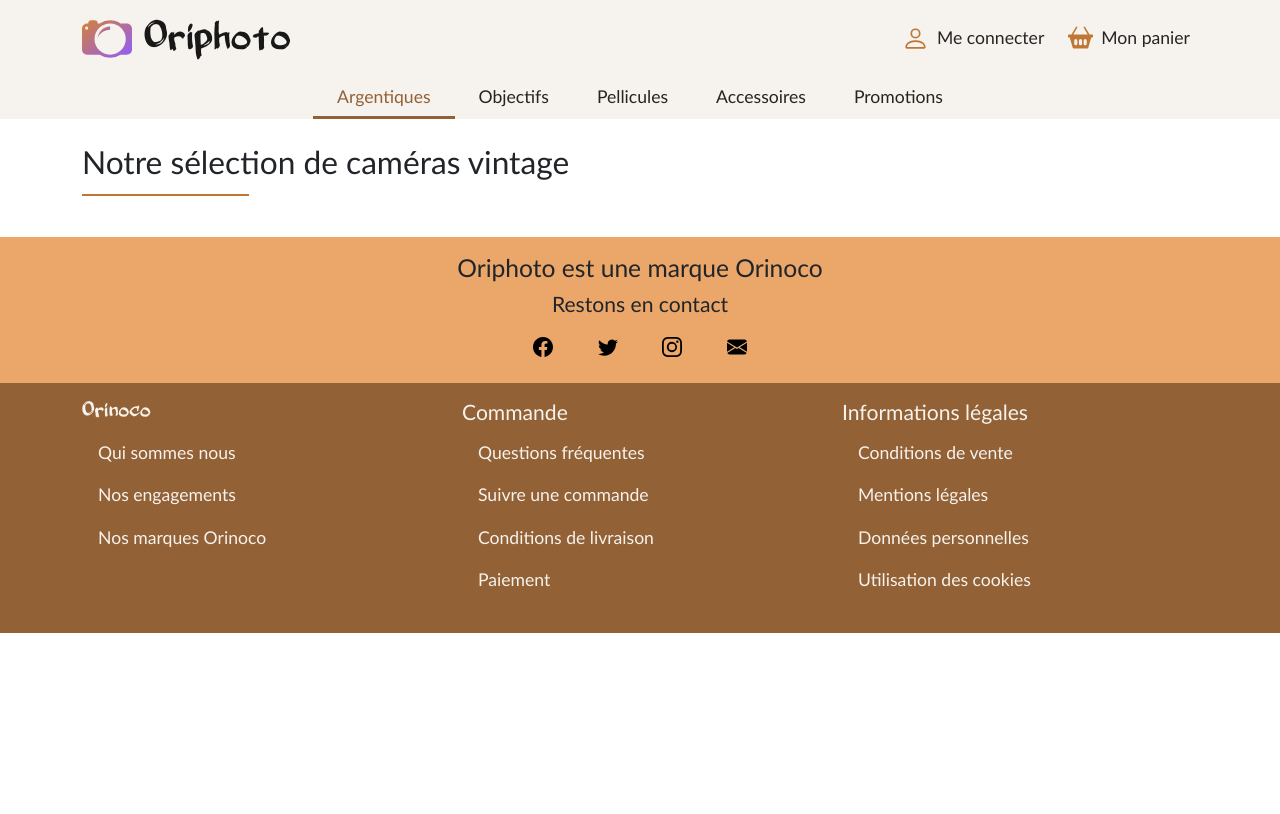
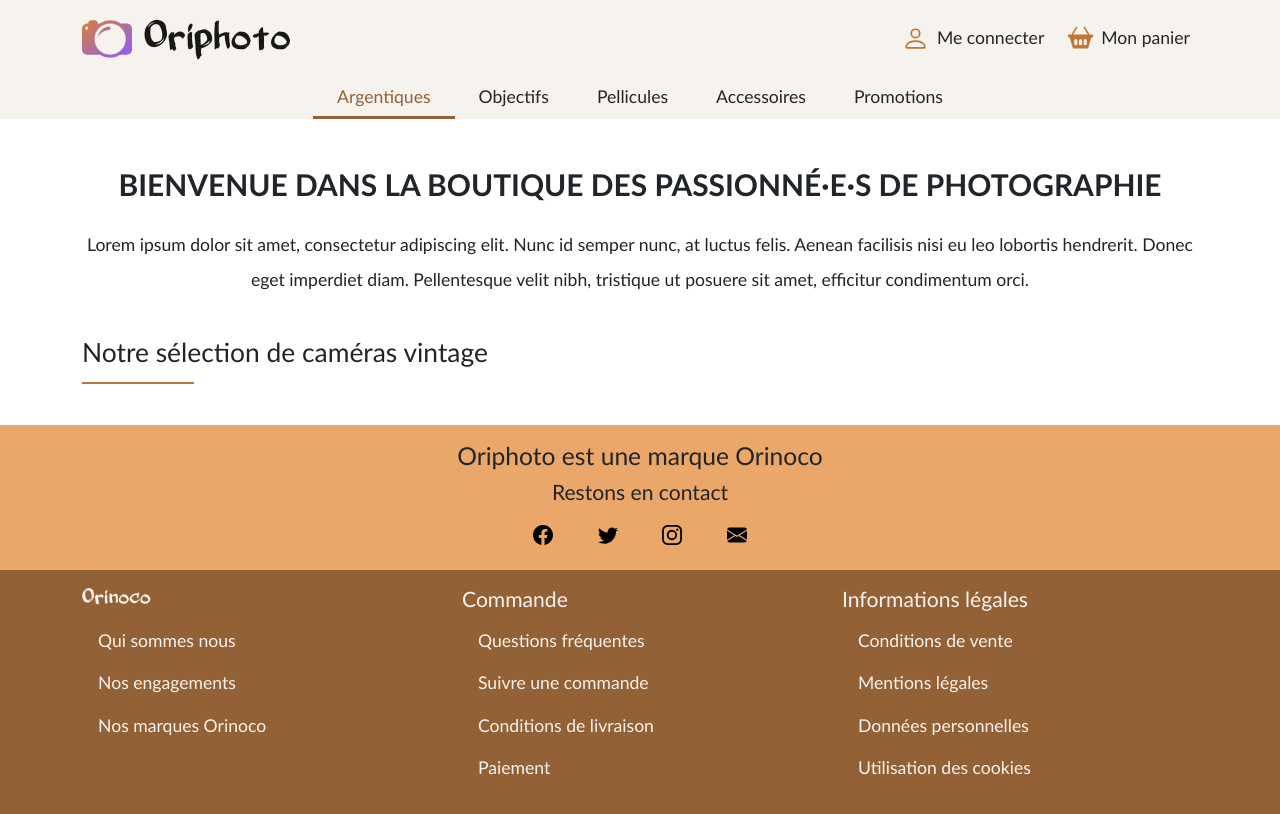
Before and after one commit to MarineFlora/MarineRapeneau_5_19082021, a plain HTML site: page index.html in a window 1280 px wide. Drawn offline with nearby package versions, Linux system fonts and the light colour scheme; no server answers.

Commit message:
ajout new heading

```diff
--- a/front-end/scss/_custom_layout.scss
+++ b/front-end/scss/_custom_layout.scss
@@ -60,7 +60,11 @@
 
 // MAIN
 
-.top-heading {
+.heading {
+  line-height: 2;
+}
+
+.subheading {
     position: relative;
     &::after {
         content: "";
@@ -68,7 +72,7 @@
         left: 0;
         bottom: -15px;
         height: 2px;
-        width: 15%;
+        width: 10%;
         background-color: $primary;
     }
 }
--- a/front-end/scss/_variables_overrides.scss
+++ b/front-end/scss/_variables_overrides.scss
@@ -16,7 +16,7 @@ $navbar-dark-hover-color: $light;
 $nav-link-transition: color .15s ease-in-out, background-color .15s ease-in-out, border-color .15s ease-in-out;
 
 $font-size-base: 1.1rem;
-$h1-font-size:  $font-size-base * 1.8;
-$h2-font-size: $font-size-base * 1.4;
+$h1-font-size:  $font-size-base * 1.7;
+$h2-font-size: $font-size-base * 1.5;
 $h3-font-size: $font-size-base * 1.4;
 $h4-font-size: $font-size-base * 1.2;
--- a/index.html
+++ b/index.html
@@ -98,16 +98,29 @@
         </header>
 
         <!-- MAIN -->
-        <main class="container py-4">
-           <!-- MAIN HEADING -->
+        <main >
+            <!-- MAIN HEADING -->
+            <div class="container pt-5 heading">
+                <div class="row ">
+                    <div class="col text-center">
+                        <h1 class="fw-bold">BIENVENUE DANS LA BOUTIQUE DES PASSIONNÉ·E·S DE PHOTOGRAPHIE</h1>
+                        <p class="pt-3">Lorem ipsum dolor sit amet, consectetur adipiscing elit. Nunc id semper nunc, at luctus felis. Aenean facilisis nisi eu leo lobortis hendrerit. Donec eget imperdiet diam. Pellentesque velit nibh, tristique ut posuere sit amet, efficitur condimentum orci. </p>
+                    </div>
+                </div>
+            </div>
+
+           <!-- MAIN SUBHEADING -->
+           <div class="container py-4">
             <div class="row mb-3 mb-lg-4 ">
                 <div class="col">
-                    <h1 class="top-heading">Notre sélection de caméras vintage</h1>
+                    <h2 class="subheading">Notre sélection de caméras vintage</h2>
                 </div>
             </div>
+
             <!-- MAIN CARDS -->
             <div id="cards" class="row justify-content-center">
             </div>
+
         </main>
 
         <!-- FOOTER -->
```
Also changed, not shown: front-end/css/style.css, 1 other file.
